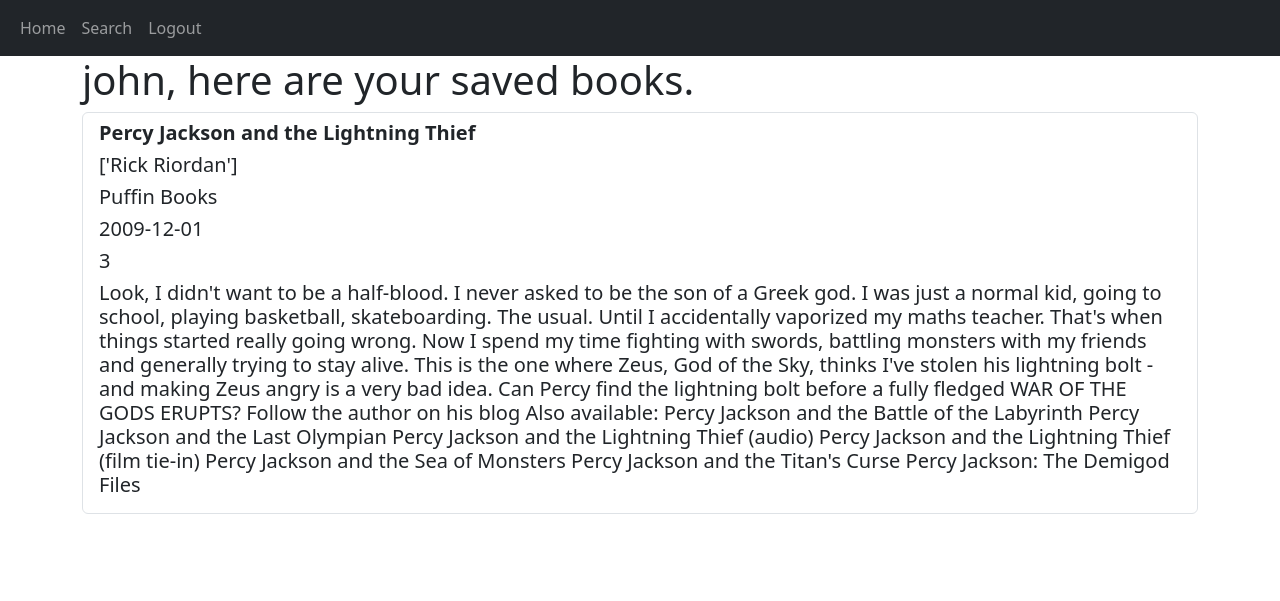
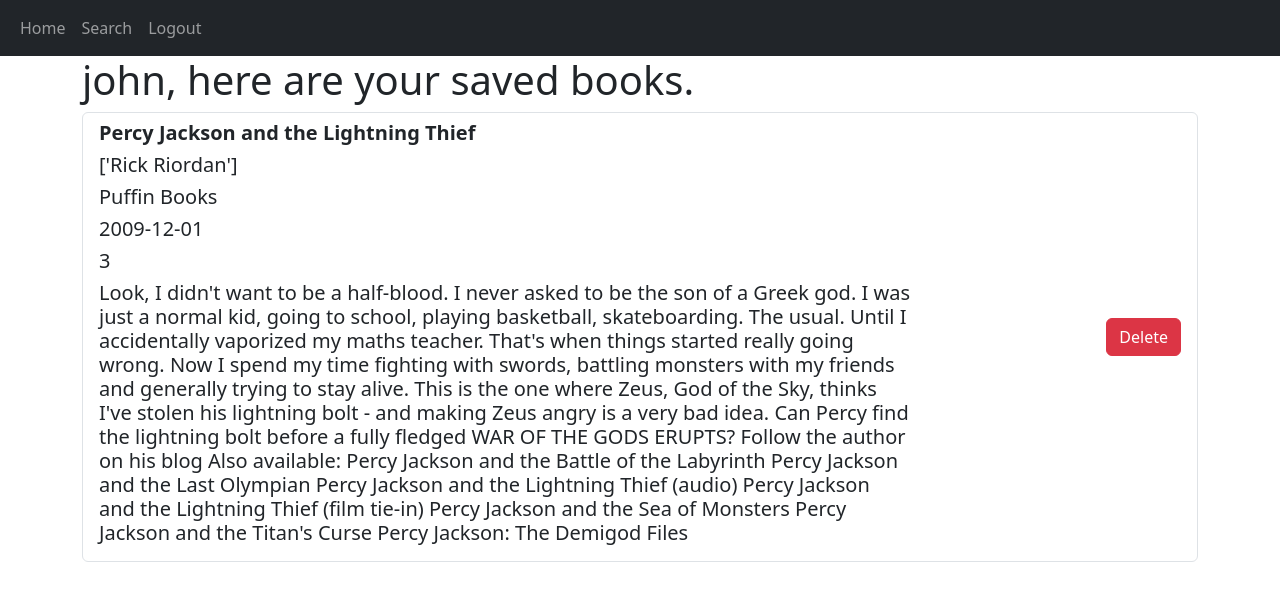
Before and after one commit to Adribasn/myreads, a Flask app: page / in a window 1280 px wide. Shown: the top 601 px of the page. Run offline with Flask 2, Linux system fonts and the light colour scheme; a user stored in the database is signed in; data comes from the database, SQL or seed files in the repository; both versions use the stored data as it was after the commit.

Commit message:
can now unsave book

```diff
--- /dev/null
+++ b/website/static/index.js
@@ -0,0 +1,8 @@
+function deleteBook(bookId) {
+    fetch('/delete-book', {
+        method: 'POST',
+        body: JSON.stringify({ bookId: bookId }),
+    }).then((_res) => {
+        window.location.href='/';
+    });
+}
--- a/website/templates/base.html
+++ b/website/templates/base.html
@@ -48,5 +48,6 @@
 
     <div class="container">{% block content %}{% endblock %}</div>
     <script src="https://cdn.jsdelivr.net/npm/bootstrap@5.3.0-alpha1/dist/js/bootstrap.bundle.min.js" integrity="sha384-w76AqPfDkMBDXo30jS1Sgez6pr3x5MlQ1ZAGC+nuZB+EYdgRZgiwxhTBTkF7CXvN" crossorigin="anonymous"></script>
+    <script type="text/javascript" src=".\static\index.js"></script>
 </body>
 </html>
--- a/website/templates/home.html
+++ b/website/templates/home.html
@@ -4,13 +4,16 @@
 <h1>{{ user.firstName }}, here are your saved books.</h1>
 <ul class="list-group">
 {% for book in user.books %}
-<li class="list-group-item">
+<li class="list-group-item d-flex align-items-center">
+    <div class="w-75">
         <h5 class="fw-bold">{{ book.title }}</h5>
         <h5>{{ book.authors }}</h5>
         <h5>{{ book.publisher }}</h5>
         <h5>{{ book.date }}</h5>
         <h5>{{ book.rating }}</h5>
         <h5>{{ book.description }}</h5>
+    </div>
+    <button class="btn btn-danger ms-auto" onclick="deleteBook({{ book.id }})">Delete</button>
 </li>
 {% endfor %}
 </ul>
--- a/website/templates/search.html
+++ b/website/templates/search.html
@@ -13,7 +13,6 @@
 <ul class="list-group mt-4 mb-4">
 {% for element in data['items'] %}
 <li class="list-group-item d-flex align-items-center">
-
     <img src="{{ url_for('static', filename='missingCover.jpg') }}" class="img-fluid"/>
     <div class="d-flex flex-column">
         <h4 class="fw-bold">{{ element['volumeInfo']['title'] }} by {% if element['volumeInfo']['authors'] %} {{ ', '.join(element['volumeInfo']['authors']) }} {% else %} (Unknown) {% endif %}</h4>
--- a/website/views.py
+++ b/website/views.py
@@ -1,8 +1,9 @@
-from flask import Blueprint, render_template, request, redirect, flash, url_for
+from flask import Blueprint, render_template, request, redirect, flash, url_for, jsonify
 from flask_login import login_required, current_user
 import requests
 from . import db
 from .models import Book
+import json
 
 views = Blueprint('views', __name__)
 
@@ -33,7 +34,8 @@
             date = request.form.get('date')
             rating = request.form.get('rating')
             description = request.form.get('description')
-            imageLink = 'website\static\missingCover.jpg'
+            imageLink = '.\static\missingCover.jpg'
+
             new_book  = Book(title=title, authors=authors, publisher=publisher, date=date, rating=rating, description=description, imageLink=imageLink, user_id=current_user.id)
             print(new_book.title)
             db.session.add(new_book)
@@ -42,3 +44,15 @@
             return redirect(url_for('views.home'))
 
     return render_template('search.html', user=current_user)
+
+@views.route('/delete-book', methods=['POST'])
+def delete_book():
+    data = json.loads(request.data)
+    bookId = data['bookId']
+    book = Book.query.get(bookId)
+    if book:
+        if book.user_id == current_user.id:
+            db.session.delete(book)
+            db.session.commit()
+
+    return jsonify({})
```
Also changed, not shown: instance/database.db. Lines whose indentation alone changed are shown as unchanged.
